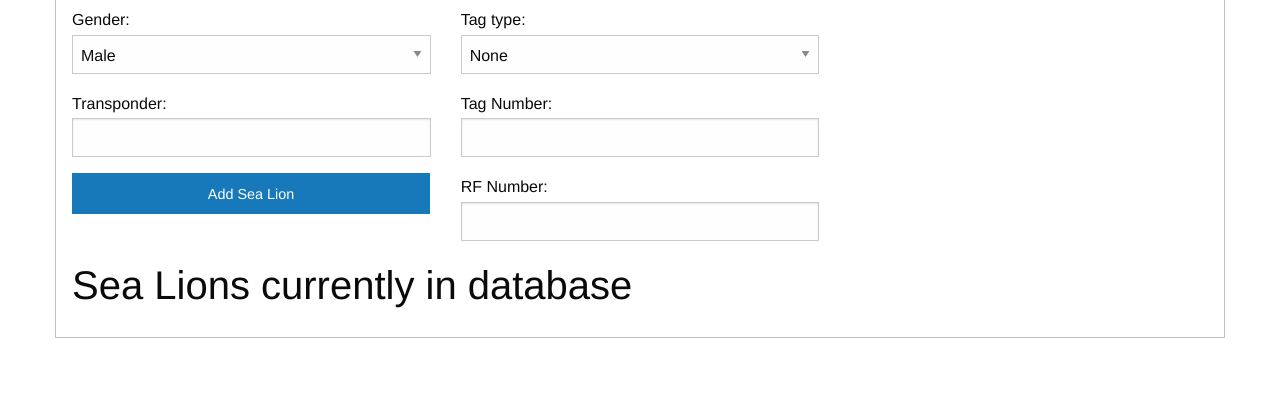
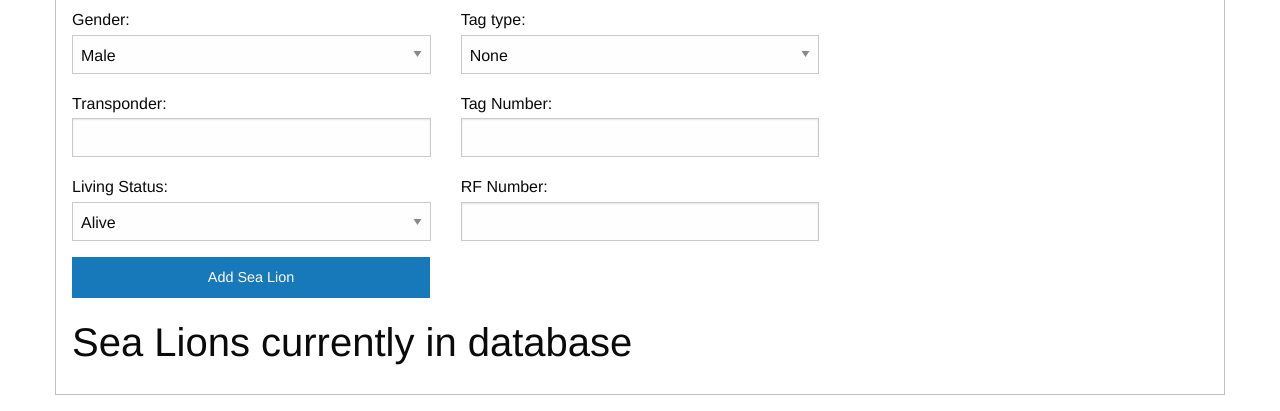
Before and after one commit to michael-barnes-ssj/sea-lions, a plain HTML site: page Firestore/add_sealion.html in a window 1280 px wide. Shown: the part 521-932 px from the top of the page. Before the commit the page ends 875 px from the top, so only its background shows below. Drawn offline with Linux system fonts and the light colour scheme; no server answers.

Commit message:
Added living status

```diff
--- a/Firestore/add_sealion.html
+++ b/Firestore/add_sealion.html
@@ -56,6 +56,12 @@
 
                                         <label for="transponder">Transponder: </label>
                                         <input id="transponder" type="text" name="transponder">
+
+                                        <label for="living_status">Living Status: </label>
+                                        <select id="living_status">
+                                            <option>Alive</option>
+                                            <option>Dead</option>
+                                        </select>
                                     </fieldset>
                                 </form>
 								<input type="button" value="Add Sea Lion" onclick="addSeaLion()" class="button add">
--- a/Firestore/add_sealion.js
+++ b/Firestore/add_sealion.js
@@ -123,6 +123,7 @@ function addSeaLion()
         pob:  checkIfEmpty(document.getElementById("pob").value),
         gender: checkIfEmpty(document.getElementById("gender").value),
         transponder: checkIfEmpty(document.getElementById("transponder").value),
+        living_status: checkIfEmpty(document.getElementById("living_status").value),
 		tag_date_in: checkIfEmpty(document.getElementById("tagdatein").value),
         left_tag_date_out: checkIfEmpty(document.getElementById("lefttagdateout").value),
         right_tag_date_out: checkIfEmpty(document.getElementById("righttagdateout").value),
```
